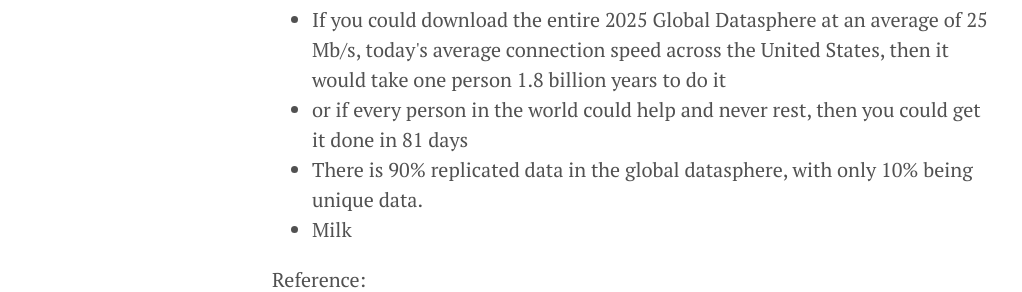
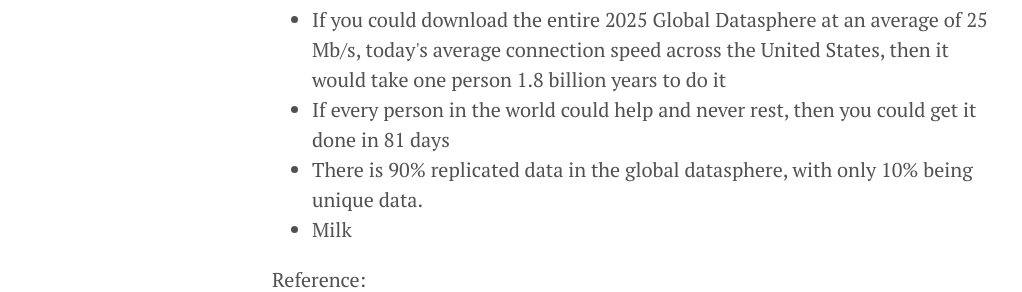
Before and after one commit to Ved-Prakash-Singh/Ved-Prakash-Singh.github.io, a Jekyll site: the page built from _posts/2024-01-05-Lets think data.md, in a window 1280 px wide. Shown: the part 827-1119 px from the top of the page, without its empty margins (8-1030 px from the left). Built offline with Jekyll 4.4.1, drawn with Linux system fonts in a browser that asks for light colours.

```diff
--- a/_posts/2024-01-05-Lets think data.md
+++ b/_posts/2024-01-05-Lets think data.md
@@ -13,7 +13,7 @@ Data are in various forms, they are online data, they are in term of physical da
   <li>One zettabyte is approximately equal to 1 billion terabytes. </li>
   <li>If you were able to store the entire Global Datasphere on DVDs, then you would have a stack of DVDs that could get you to the moon 23 times or circle Earth 222 times.</li>
   <li>If you could download the entire 2025 Global Datasphere at an average of 25 Mb/s, today's average connection speed across the United States, then it would take one person 1.8 billion years to do it</li>
-  <li>or if every person in the world could help and never rest, then you could get it done in 81 days</li>
+  <li>If every person in the world could help and never rest, then you could get it done in 81 days</li>
   <li>There is 90% replicated data in the global datasphere, with only 10% being unique data.</li>
   <li>Milk</li>
 </ul>
```
